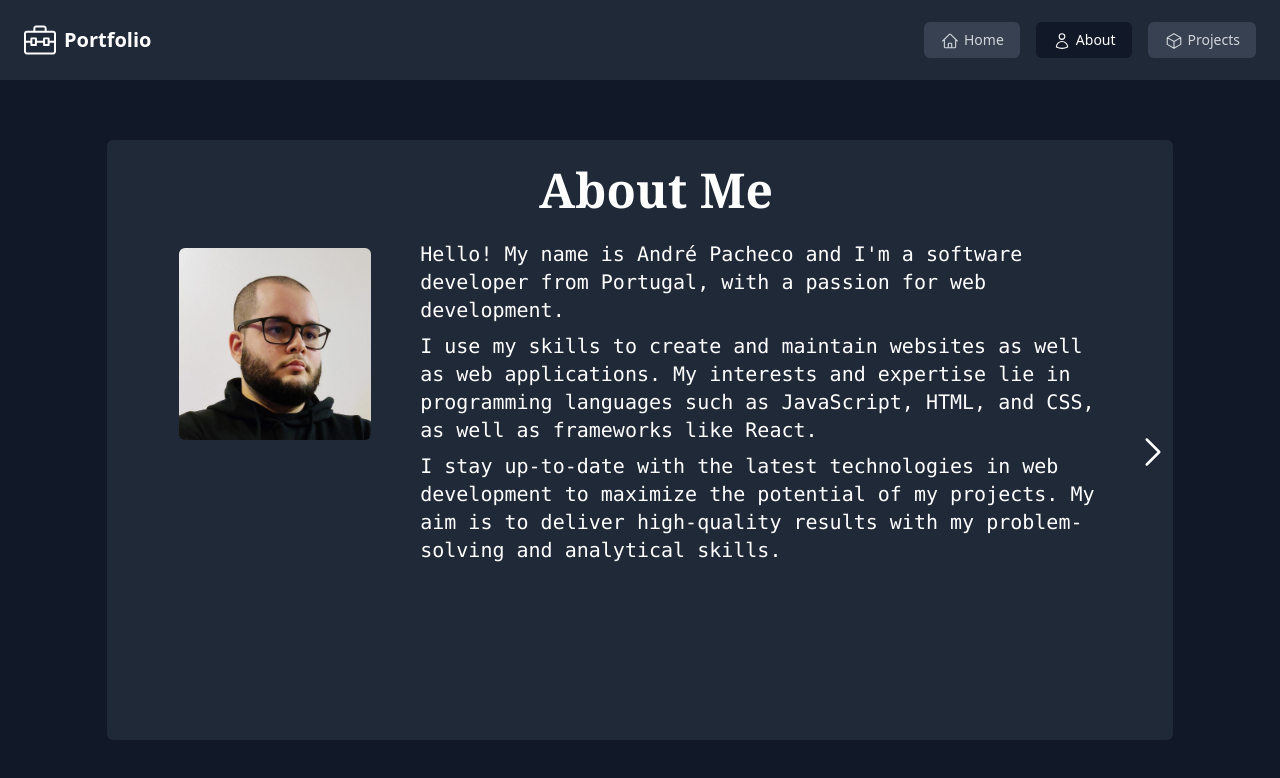
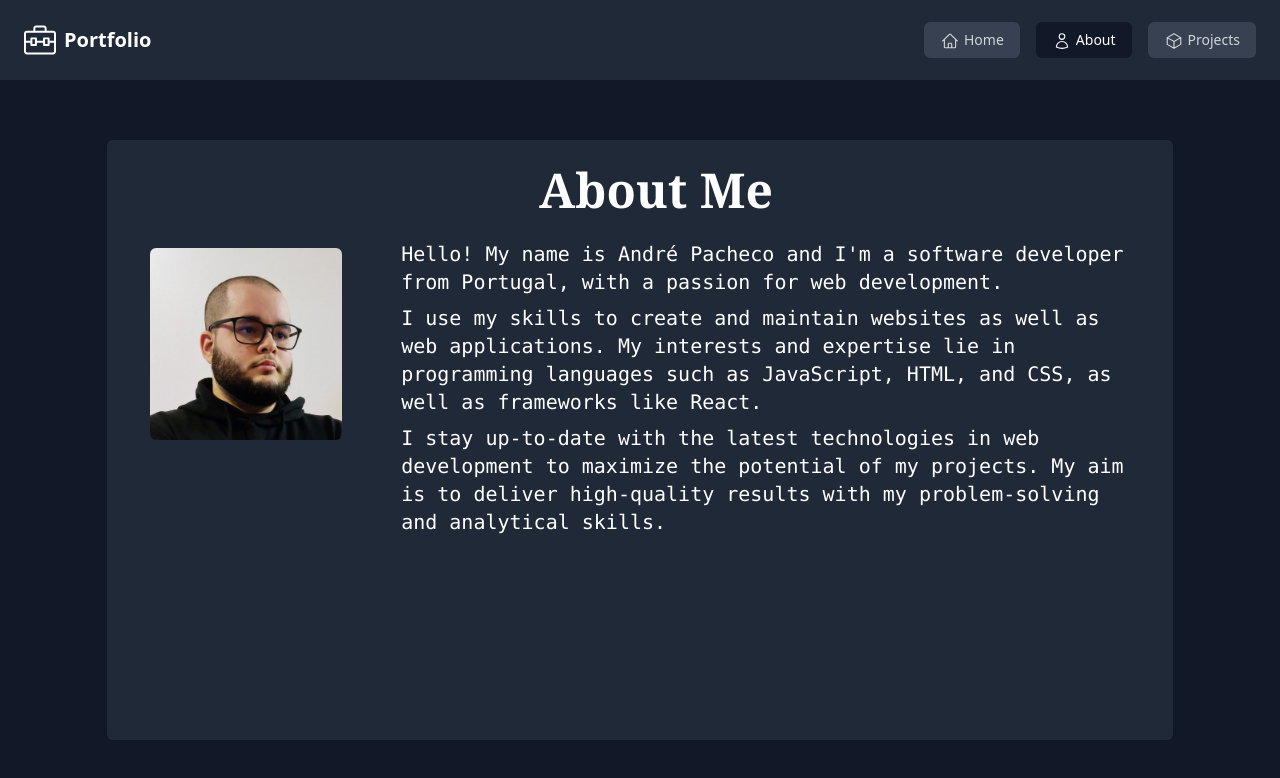
Before and after one commit to AndreMP97/portfolio, a React (Create React App) app: page /about in a window 1280 px wide. Shown: the top 778 px of the page. Built offline with nearby package versions, Linux system fonts and the light colour scheme.

Commit message:
removed scroll arrows on desktop

```diff
--- a/src/components/about/aboutme.jsx
+++ b/src/components/about/aboutme.jsx
@@ -1,17 +1,8 @@
-import Picture from "../../assets/foto.jpg"
-import { ChevronRightIcon } from "@heroicons/react/24/outline";
-
-function handleSlide(value) {
-    let slider = document.getElementById("aboutSlider");
-    slider.scrollLeft += value;
-}
+import Picture from "../../assets/foto.jpg";
 
 export default function AboutMe() {
     return (
         <div className="flex h-full min-w-full snap-center">
-            <div className="hidden md:flex w-10 mt-48">
-                <div className="block h-10 w-10" />
-            </div>
             <div className="hidden md:flex w-1/4 justify-center m-2">
                 <img className="h-48 w-48 rounded-md" src={Picture} alt="Profile" />
             </div>
@@ -20,9 +11,6 @@ export default function AboutMe() {
                 <p>I use my skills to create and maintain websites as well as web applications. My interests and expertise lie in programming languages such as JavaScript, HTML, and CSS, as well as frameworks like React. </p>
                 <p>I stay up-to-date with the latest technologies in web development to maximize the potential of my projects. My aim is to deliver high-quality results with my problem-solving and analytical skills.</p>
             </div>
-            <div className="hidden md:flex w-10 mt-48">
-                <ChevronRightIcon className="block h-10 w-10 text-white cursor-pointer hover:scale-125" onClick={() => handleSlide(1000)}/>
-            </div>
         </div>
     )
 }
--- a/src/components/about/education.jsx
+++ b/src/components/about/education.jsx
@@ -1,26 +1,14 @@
-import Picture from "../../assets/foto.jpg"
-import { ChevronLeftIcon, ChevronRightIcon } from "@heroicons/react/24/outline";
-
-function handleSlide(value) {
-    let slider = document.getElementById("aboutSlider");
-    slider.scrollLeft += value;
-}
+import Picture from "../../assets/foto.jpg";
 
 export default function Education() {
     return (
         <div className="flex h-full min-w-full snap-center">
-            <div className="hidden md:flex w-10 mt-48">
-                <ChevronLeftIcon className="block h-10 w-10 text-white cursor-pointer hover:scale-125" onClick={() => handleSlide(-1000)} />
-            </div>
             <div className="hidden md:flex w-1/4 justify-center m-2">
                 <img className="h-48 w-48 rounded-md" src={Picture} alt="Profile" />
             </div>
             <div className="flex flex-col px-4 py-2 md:py-0 md:pr-8 md:w-3/4 text-white text-md md:text-xl font-mono space-y-2">
                 <p>Education</p>
             </div>
-            <div className="hidden md:flex w-10 mt-48">
-                <ChevronRightIcon className="block h-10 w-10 text-white cursor-pointer hover:scale-125" onClick={() => handleSlide(1000)} />
-            </div>
         </div>
     )
 }
--- a/src/components/about/index.jsx
+++ b/src/components/about/index.jsx
@@ -10,7 +10,7 @@ export default function About() {
                     <h1 className="text-white text-3xl md:text-5xl md:py-6 md:pl-8 font-serif font-semibold">About Me</h1>
                     <h2 className="md:hidden text-white text-xl font-medium mt-4">Who am I?</h2>
                 </div>
-                <div id="aboutSlider" className="flex h-4/5 md:h-5/6 overflow-x-scroll md:scrollbar-none snap-x snap-mandatory scrollbar-thin scrollbar-thumb-gray-700 scrollbar-thumb-rounded-full scrollbar-track-gray-600 scrollbar-track-rounded-full">
+                <div id="aboutSlider" className="flex h-4/5 md:h-5/6 overflow-x-scroll snap-x snap-mandatory scrollbar-thin scrollbar-thumb-gray-700 scrollbar-thumb-rounded-full scrollbar-track-gray-600 scrollbar-track-rounded-full">
                     <AboutMe />
                     <Education />
                     <Skills />
--- a/src/components/about/skills.jsx
+++ b/src/components/about/skills.jsx
@@ -1,26 +1,14 @@
-import Picture from "../../assets/foto.jpg"
-import { ChevronLeftIcon } from "@heroicons/react/24/outline";
-
-function handleSlide(value) {
-    let slider = document.getElementById("aboutSlider");
-    slider.scrollLeft += value;
-}
+import Picture from "../../assets/foto.jpg";
 
 export default function AboutMe() {
     return (
         <div className="flex h-full min-w-full snap-center">
-            <div className="hidden md:flex w-10 mt-48">
-                <ChevronLeftIcon className="block h-10 w-10 text-white cursor-pointer hover:scale-125" onClick={() => handleSlide(-1000)} />
-            </div>
             <div className="hidden md:flex w-1/4 justify-center m-2">
                 <img className="h-48 w-48 rounded-md" src={Picture} alt="Profile" />
             </div>
             <div className="flex flex-col px-4 py-2 md:py-0 md:pr-8 md:w-3/4 text-white text-md md:text-xl font-mono space-y-2">
                 <p>Skills</p>
             </div>
-            <div className="hidden md:flex w-10 mt-48">
-                <div className="block h-10 w-10"/>
-            </div>
         </div>
     )
 }
```
